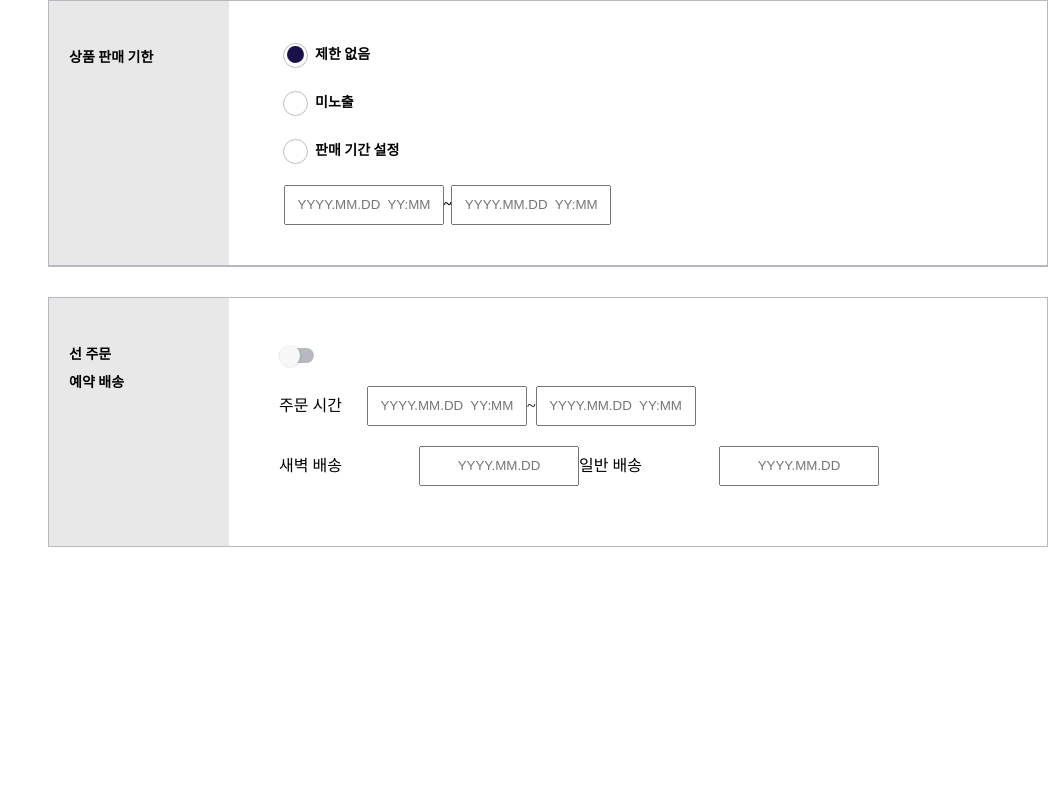
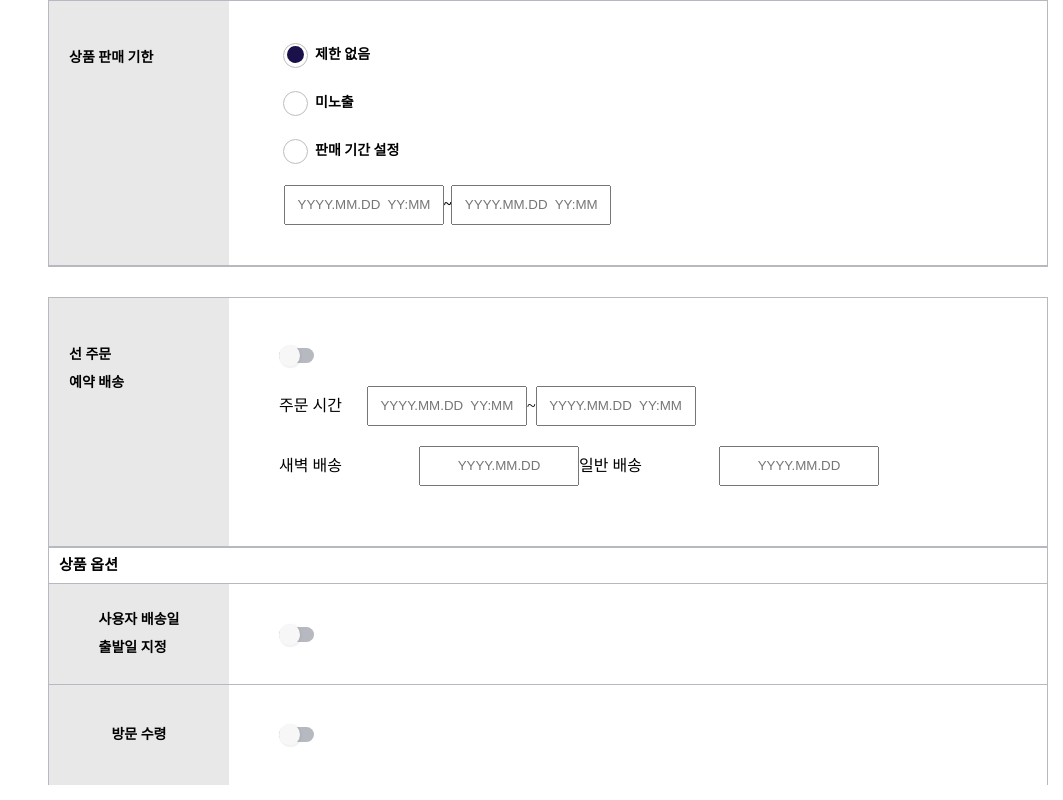
Before and after one commit to seoyuuun/wanted-admin_product_add, a React (Create React App) app: page / in a window 1280 px wide. Shown: the part 1141-1941 px from the top of the page, without its empty margins (217-1280 px from the left). Before the commit the page ends 1703 px from the top, so only its background shows below. Built offline with nearby package versions, Linux system fonts and the light colour scheme.

Commit message:
Modify : productorder layout component를 page로 분리, admin page에 추가

```diff
--- a/src/pages/admin.jsx
+++ b/src/pages/admin.jsx
@@ -1,12 +1,14 @@
-import styled from 'styled-components';
-import Addoption from './addoption';
-import SY from './sy';
+import styled from "styled-components";
+import Addoption from "./addoption";
+import Productorder from "./productorder";
+import SY from "./sy";
 
 const Admin = () => {
   return (
     <Wrap>
       <Addoption></Addoption>
       <SY />
+      <Productorder />
     </Wrap>
   );
 };
--- /dev/null
+++ b/src/pages/productorder.jsx
@@ -0,0 +1,25 @@
+import Contentwrap from "components/layout/Contentwrap";
+import styled from "styled-components";
+import ProductOrderStart from "components/productOrderSet/ProductOrderStart";
+import { PALLETS } from "style/theme";
+import ProductPickUp from "components/productOrderSet/ProductPickUp";
+
+const Productorder = () => {
+  return (
+    <Contentwrap title="상품 옵션">
+      <Contentwrap.Main>
+        <Wrap>
+          <ProductOrderStart />
+          <ProductPickUp />
+        </Wrap>
+      </Contentwrap.Main>
+    </Contentwrap>
+  );
+};
+
+export default Productorder;
+
+const Wrap = styled.section`
+  box-sizing: border-box;
+  background: ${PALLETS.LIGHTGRAY};
+`;
```
